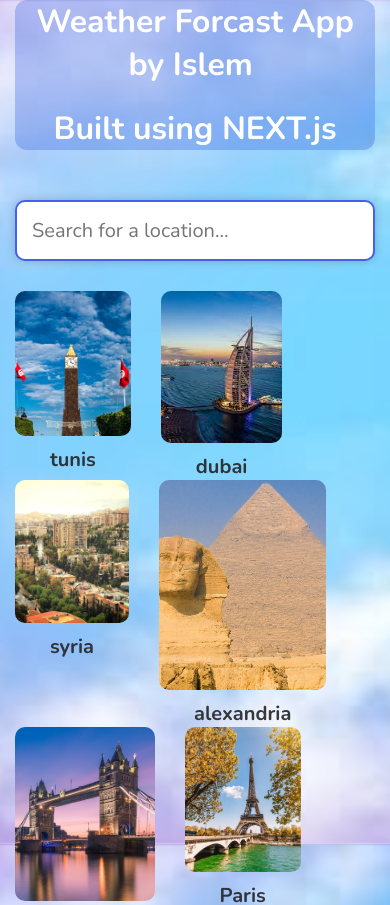
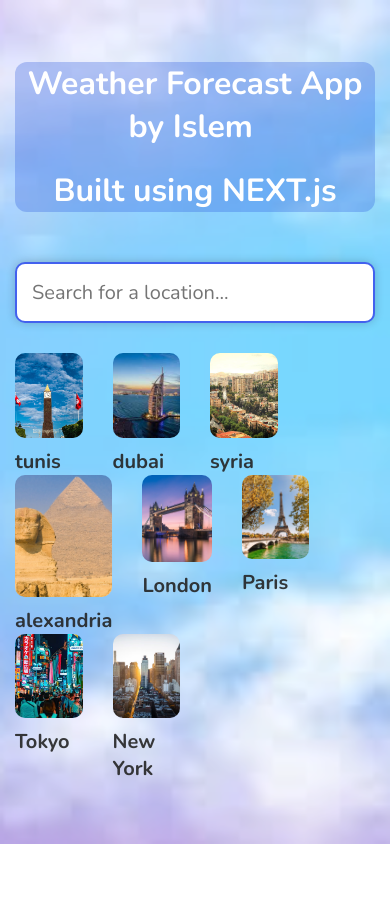
Before and after one commit to IslemBrg/Weather-App, a Next.js app in the folder weather-app/: page / in a window 390 px wide. Shown: the top 905 px of the page. After the commit the page ends 844 px from the top, so only its background shows below. Built offline with nearby package versions, Linux system fonts and the light colour scheme.

Commit message:
phone friendly update

```diff
--- a/weather-app/pages/index.js
+++ b/weather-app/pages/index.js
@@ -13,7 +13,7 @@
       <div className="home">
         <div className="container">
           <div className="Headtxt">
-            <h1>Weather Forcast App by Islem </h1>
+            <h1>Weather Forecast App by Islem </h1>
             <h1>Built using NEXT.js</h1>
           </div>
           <SearchBox placeholder={"Search for a location..."}/>
--- a/weather-app/pages/location/[city].js
+++ b/weather-app/pages/location/[city].js
@@ -7,11 +7,20 @@
 import HourlyWeather from '../../components/HourlyWeather.js'
 import DailyWeather from '../../components/DailyWeather';
 import FamousPlaces from '../../components/FamousPlaces';
-import Button from '@mui/material/Button';
+import IconButton from '@mui/material/IconButton';
 import Link from 'next/link';
+import { SvgIcon } from '@mui/material';
 
 
 
+
+function HomeIcon(props) {
+    return (
+      <SvgIcon {...props}>
+        <path d="M10 20v-6h4v6h5v-8h3L12 3 2 12h3v8z" />
+      </SvgIcon>
+    );
+}
 
 
 export async function getServerSideProps(context){
@@ -77,12 +86,11 @@
             <Head>
                 <title>{city.name} weather - Weather Forecast by Islem</title>
             </Head>
+            <Link href="/"><IconButton size="large" color="info"><HomeIcon color="primary" fontSize="large"/></IconButton></Link>
             <div className="page-wrapper">
 
                 <div className="container">
-                    <Link href="/">
-                        <div className="butt-container"><Button variant="contained"><div className="butt">Home</div></Button></div>
-                    </Link>
+
                     <SearchBox placeholder={"search for another location..."}/>
                     <TodayWeather city={city} weather={dailyWeather[0]} timezone={timezone} currentWeather={currentWeather} />
                     <HourlyWeather hourlyWeather={hourlyWeather} timezone={timezone}/>
--- a/weather-app/styles/main.scss
+++ b/weather-app/styles/main.scss
@@ -45,12 +45,12 @@
 }
 .butt-container {
   padding: 12px;
+  border-radius: 20px;
 }
 .butt {
   position: relative;
-  padding: 5px;
-  margin-left: 20.5rem;
-  margin-right: 20.5rem;
+  display: flex;
+
 }
 
 h1,
@@ -435,7 +435,7 @@
       }
 
       span {
-        padding: 35px;
+
         text-decoration: none;
         font-weight: $f-bold;
         color: $dark;
```
Also changed, not shown: weather-app/public/images/home.png (added).
